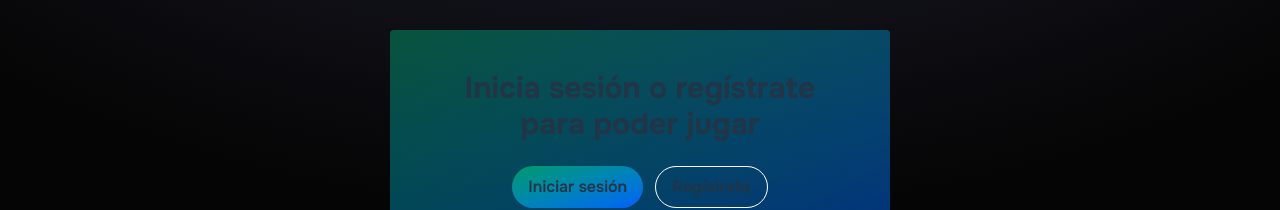
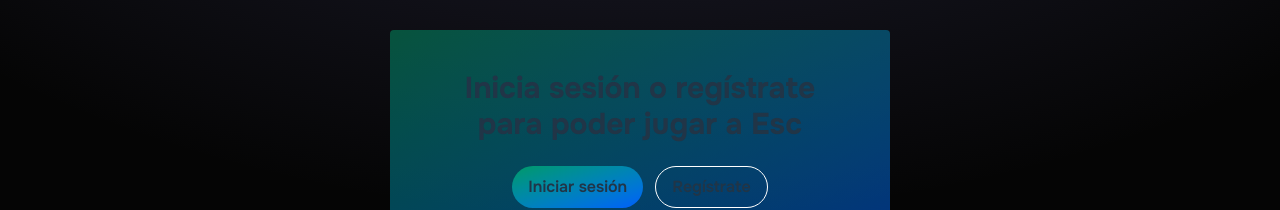
Before and after one commit to Dayv1dDev/escReact, a React (Vite) app in the folder client/: page /esc in a window 1280 px wide. Shown: the part 261-471 px from the top of the page. Built offline with nearby package versions, Linux system fonts and the light colour scheme.

Commit message:
Update login prompt to specify the game name for clarity

```diff
--- a/client/src/pages/Esc.jsx
+++ b/client/src/pages/Esc.jsx
@@ -265,7 +265,7 @@
             <main className="flex h-screen w-auto items-center justify-center">
                 <MainBackground />
                 <section className="flex flex-col items-center justify-center gap-6 p-10 max-w-[500px] rounded-sm bg-gradient-to-br from-emerald-600/50 to-blue-600/50">
-                    <h1 className="text-center text-3xl font-bold">Inicia sesión o regístrate para poder jugar</h1>
+                    <h1 className="text-center text-3xl font-bold">Inicia sesión o regístrate para poder jugar a Esc</h1>
                     <div className="flex gap-3">
                         <Link to="/login" className="py-2 px-4 flex items-center font-semibold bg-gradient-to-br from-emerald-600 to-blue-600 hover:scale-105 transition-all duration-300 rounded-full">Iniciar sesión</Link>
                         <Link to="/register" className="py-2 px-4 font-semibold border border-white rounded-full hover:bg-white/10 hover:border-white/50 transition-all duration-300">Regístrate</Link>
```
